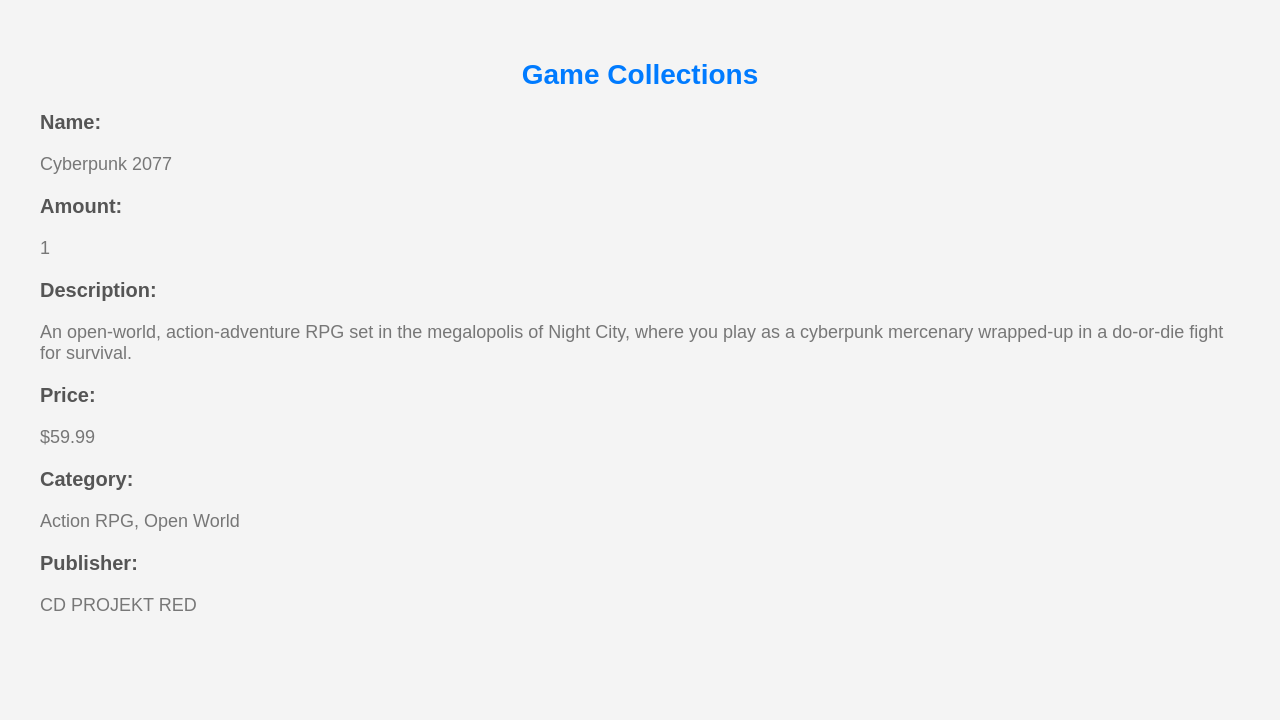
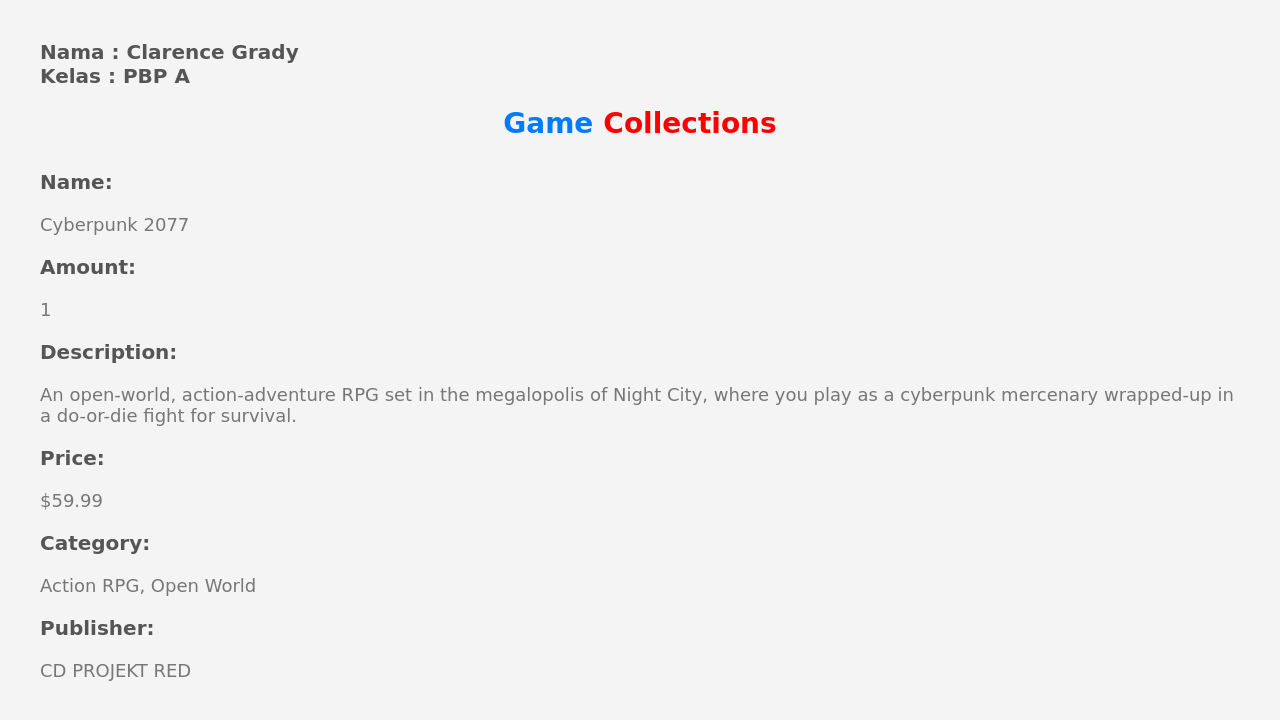
Before and after one commit to KingOnyxx/Tugas-2, a Django app: page /main/ in a window 1280 px wide. Shown: the top 720 px of the page. Run offline with Django 4.2, Linux system fonts and the light colour scheme.

Commit message:
new update

```diff
--- a/main/models.py
+++ b/main/models.py
@@ -8,6 +8,8 @@
     price = models.IntegerField()
     cat=models.TextField()
     pub=models.TextField()
+    nama=models.CharField(max_length=255)
+    kelas=models.TextField()
 
 
 # Create your models here.
--- a/main/templates/main.html
+++ b/main/templates/main.html
@@ -6,18 +6,29 @@
     <title>Game Collection</title>
     <style>
         body {
-            font-family: Arial, sans-serif;
+            font-family: Comic Sans MS;
             margin: 20px;
             padding: 20px;
             background-color: #f4f4f4;
         }
+        .h1-container {
+            display: flex;
+            justify-content: center;
+            align-items: center;
+            flex-wrap: wrap;
+        }
         h1 {
             font-size: 28px;
-            text-align: center;
             margin-bottom: 20px;
-            color: #333;
         }
-        h3 {
+        h1#app1 {
+            color: #007bff;
+            margin-right: 10px;
+        }
+        h1#app2 {
+            color: #ff0000;
+        }
+        h3,h6 {
             font-size: 20px;
             margin-top: 10px;
             color: #555;
@@ -30,24 +41,28 @@
     </style>
 </head>
 <body>
-    <h1 style="color: #007bff;">{{ app }}</h1>
+    <h6 style="margin-top: 0;margin-bottom: 0;">Nama    : {{nama}}<br>Kelas   : {{kelas}}</h6>
+    <div class="h1-container">
+        <h1 id="app1">{{app1}}</h1>
+        <h1 id="app2">{{app2}}</h1>
+    </div>
 
     <h3>Name:</h3>
-    <p>{{ name }}</p>
+    <p>{{name}}</p>
 
     <h3>Amount:</h3>
-    <p>{{ amount }}</p>
+    <p>{{amount}}</p>
 
     <h3>Description:</h3>
-    <p>{{ desc }}</p>
+    <p>{{desc}}</p>
 
     <h3>Price:</h3>
-    <p>${{ price }}</p>
+    <p>${{price}}</p>
 
     <h3>Category:</h3>
-    <p>{{ cat }}</p>
+    <p>{{cat}}</p>
 
     <h3>Publisher:</h3>
-    <p>{{ pub }}</p>
+    <p>{{pub}}</p>
 </body>
 </html>
--- a/main/views.py
+++ b/main/views.py
@@ -1,13 +1,16 @@
 from django.shortcuts import render
 def show_main(request):
     context = {
-        'app':'Game Collections',
+        'app1':'Game ',
+        'app2':'Collections',
         'name': 'Cyberpunk 2077',
         'amount':'1',
         'desc':'An open-world, action-adventure RPG set in the megalopolis of Night City, where you play as a cyberpunk mercenary wrapped-up in a do-or-die fight for survival.',
         'price':'59.99',
         'cat':'Action RPG, Open World',
-        'pub':'CD PROJEKT RED'
+        'pub':'CD PROJEKT RED',
+        'nama':'Clarence Grady',
+        'kelas':'PBP A'
 
     }
 
```
